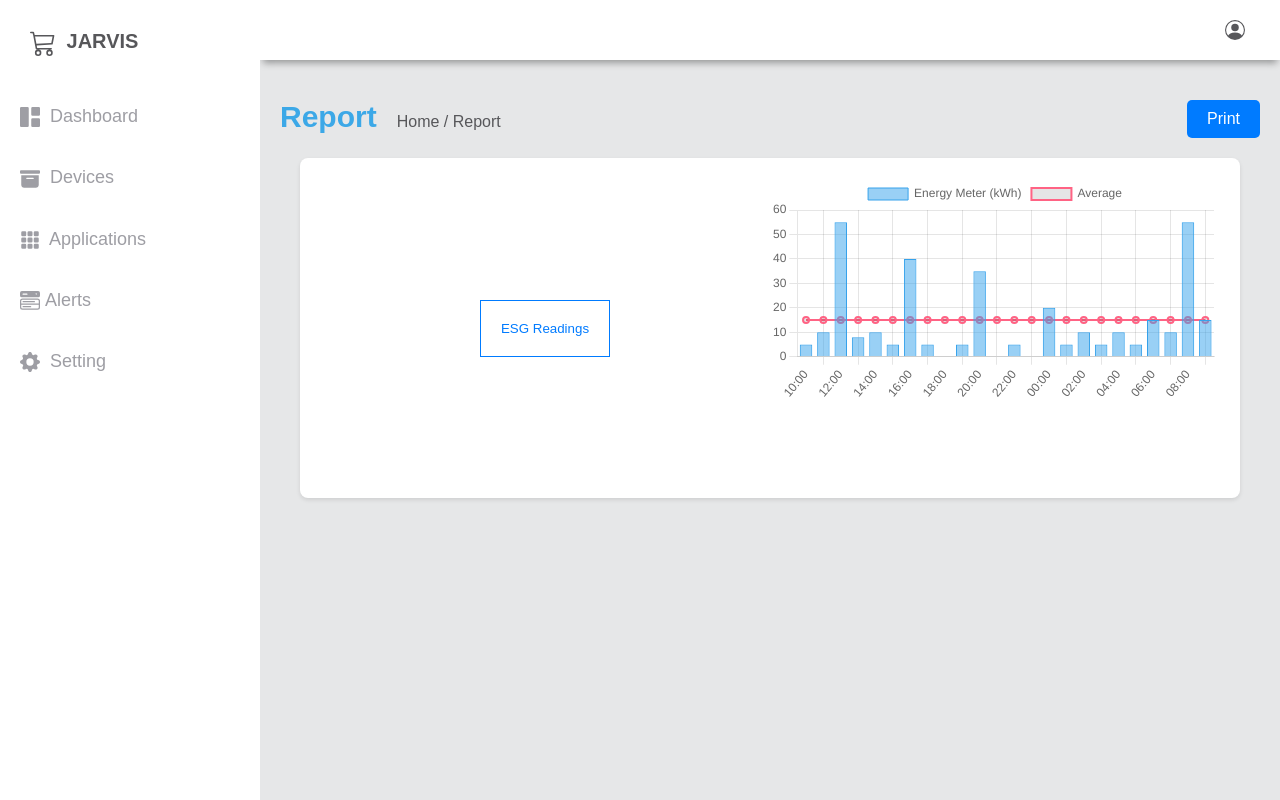
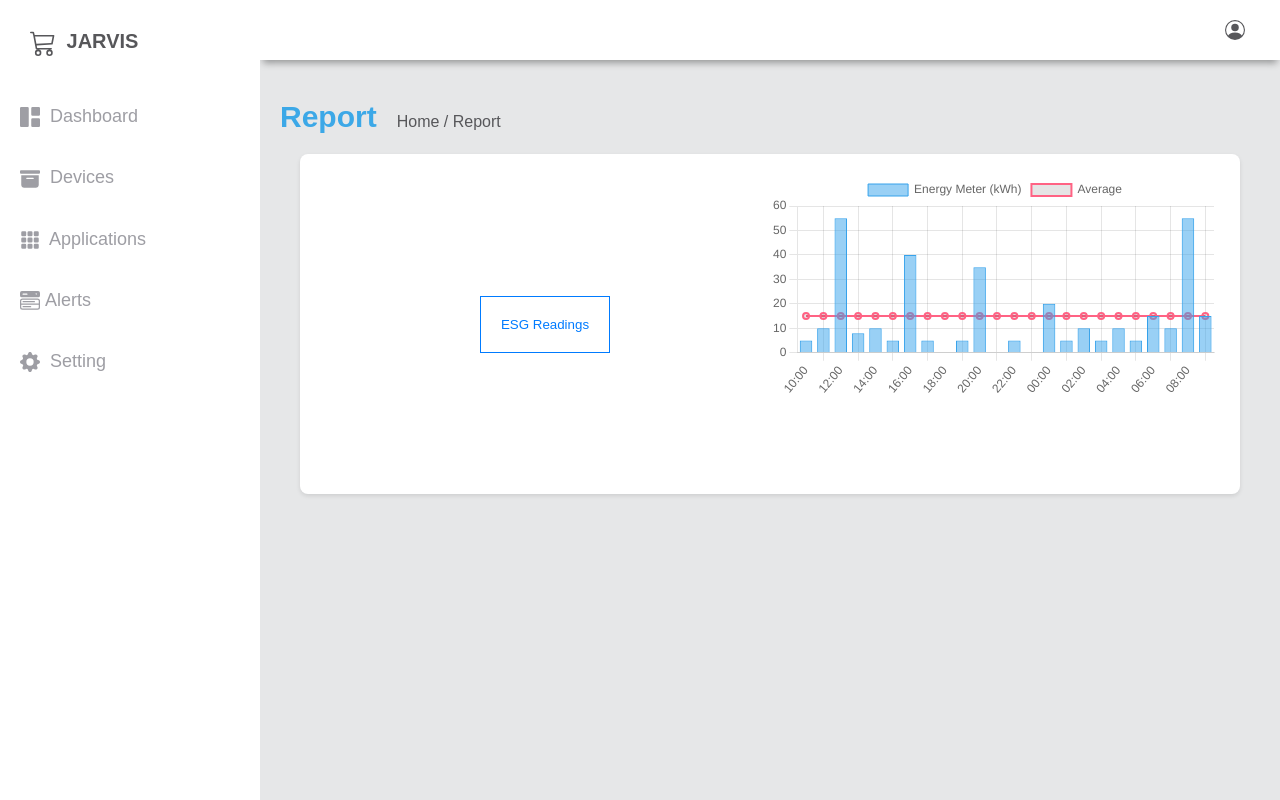
Before and after one commit to mgthihazaw/esg_report_frontend, a React (Vite) app: page / in a window 1280 px wide. Built offline with nearby package versions, Linux system fonts and the light colour scheme.

Commit message:
modify print button component

```diff
--- a/src/Home.jsx
+++ b/src/Home.jsx
@@ -30,7 +30,7 @@ const Home = React.forwardRef((props, ref) => {
           <span className="title">Report</span>
           <span className="breadcrumb">Home / Report</span>
         </div>
-        <div><button className='printBtn' onClick={props.handlePrint}>Print</button></div>
+        <div>{ showChartList ? <button className='printBtn' onClick={props.handlePrint}>Print</button> : <></> }</div>
       </div>
 
       <div className="dashboard" ref={ref}>
```
